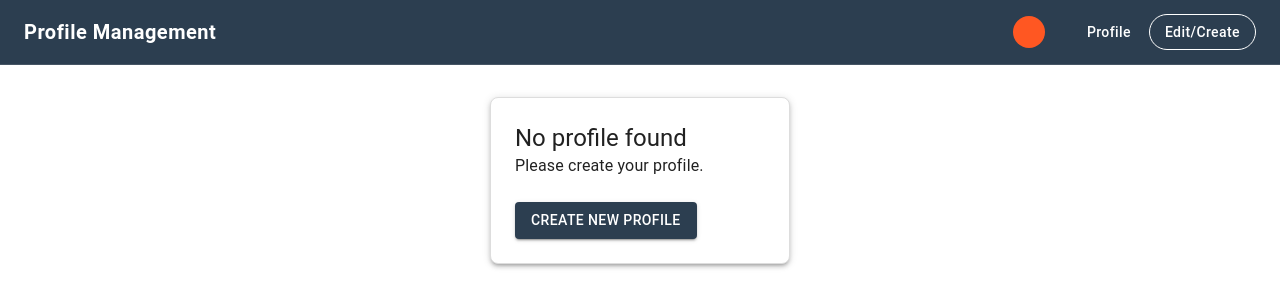
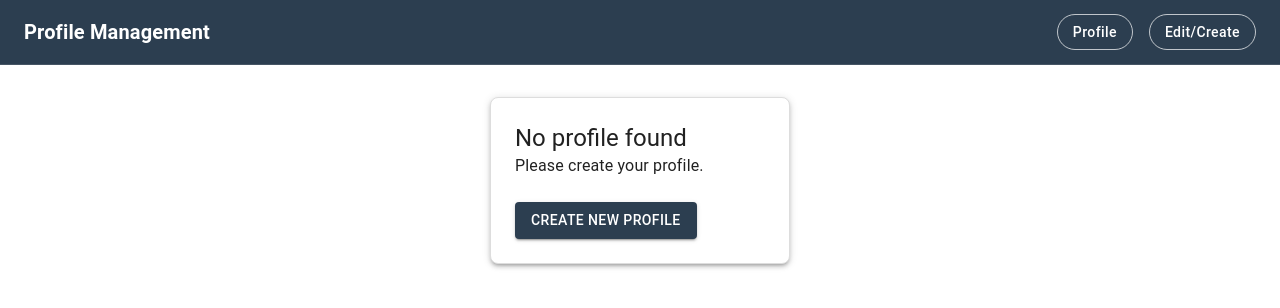
Before and after one commit to NAVYAMAMATHA/PROFILE-MANAGEMENT-APP, a React (Create React App) app: page /profile in a window 1280 px wide. Shown: the top 308 px of the page. Built offline with nearby package versions, Linux system fonts and the light colour scheme; data requests are answered from the project's data file.

Commit message:
Update Navbar.tsx

```diff
--- a/src/components/Navbar.tsx
+++ b/src/components/Navbar.tsx
@@ -1,79 +1,208 @@
-import React from "react";
-import AppBar from "@mui/material/AppBar";
-import Box from "@mui/material/Box";
-import Toolbar from "@mui/material/Toolbar";
-import Typograhy from "@mui/material/Typography";
-import Button from "@mui/material/Button";
-import {Link as RouterLink} from "react-router-dom";
+
+import React, { useState } from "react";
+import { AppBar,Toolbar,
+  Typography,
+Button,
+  Avatar,
+  Stack,IconButton,
+  Drawer, Box,
+  List,ListItem,ListItemButton,ListItemText,useMediaQuery,
+} from "@mui/material";
+import { useTheme } from "@mui/material/styles";
+import MenuIcon from "@mui/icons-material/Menu";
+import { Link as RouterLink } from "react-router-dom";
 import { useAppSelector } from "../hooks";
-import Avatar from "@mui/material/Avatar";
-import Stack from "@mui/material/Stack";
-const NavBar:React.FC=()=>{
-  const profile=useAppSelector(s => s.profile.data);
-  let firstName="",lastName="";
+const NavBar: React.FC=()=>{
+  const profile= useAppSelector((s)=>s.profile.data);
+  const theme=useTheme();
+  const isMobile= useMediaQuery(theme.breakpoints.down("sm"));
+  const [drawerOpen, setDrawerOpen]=useState(false);
+
+
+  let firstName="";
+  let lastName="";
   if (profile?.name){
     const parts=profile.name.trim().split(" ");
-    firstName=parts[0]??"";
-    lastName=parts.length>1?parts.slice(1).join(" "):"";
-  }
+    firstName=parts[0] ?? "";
+    lastName=parts.length>1?parts.slice(1).join(" ") : "";}
+
+
+  const handleDrawerOpen = () => setDrawerOpen(true);
+  const handleDrawerClose = () => setDrawerOpen(false);
+
+
+  const menuItems=[{text: "Profile", link: "/profile"},
+    {text: "Edit/Create", link: "/profile-form"},
+  ];
+
+
   return(
-    <Box sx={{
-      flexGrow:1
-    }}>
-      <AppBar position="static" sx={{
-        backgroundColor:"primary.main",
-        boxShadow:"none",
-        borderBottom:"1px solid rgba(255,255,255,0.12)",
+    <AppBar
+      position="static"
+      sx={{boxShadow: "none",
+        borderBottom: "1px solid rgba(255,255,255,0.12)",}}
+    >
+      <Toolbar sx={{ display: "flex", justifyContent: "space-between" }}>
+        <Typography
+          variant="h6"
+          component={RouterLink}
+          to="/"
+          sx={{
+            color:"inherit",
+            textDecoration:"none",
+            fontWeight:"700",
+            whiteSpace:"nowrap",
+            overflow:"hidden",
+            textOverflow:"ellipsis",
+            mr:2,}}>
+          Profile Management
+        </Typography>
 
-      }}>
-        <Toolbar>
-          <Typograhy variant="h6" component={RouterLink} to="/" sx={{
-            flexGrow:1,
-            textDecoration:"none",
-            color:"white",
-            fontWeight:700,
-            letterSpacing:".5px",
-          }}>Profile Management
-          </Typograhy>
-          <Stack direction="row" spacing={2} alignItems="center" sx={{
-            mr:2
-          }}>
-          <Avatar alt={`${firstName}${lastName}`} sx={{
-            bgcolor:"secondary.main",
-            width:32,
-            height:32,
-            fontSize:14}}>
-              {firstName?.[0]}{lastName?.[0]}
-            </Avatar>
-            <Typograhy variant="body1" sx={{
-              color:"white"
-            }}>
 
-              {firstName}{lastName}
-            </Typograhy>
-            </Stack>
-            <Button component={RouterLink} to="/profile" sx={{
-              color:"white",
-              textTransform:"none",
-              fontWeight:500,
-              "&:hover":{backgroundColor:"primary.dark"
-              },
-            }}>Profile</Button>
-            <Button component={RouterLink} to="/profile-form" variant="outlined" sx={{
-              color:"white",
-              borderColor:"white",
-              textTransform:"none",
-              fontWeight:500,
-              borderRadius:"20px",ml:1,
-              "&:hover":{backgroundColor:"white",
-                color:"primary.main",
-                borderColor:"white",
-              },
-            }}>Edit/Create</Button>
-                    </Toolbar>
-              </AppBar>
+        {isMobile ? (
+          <>
+            {profile?.name&&(
+              <Stack direction="row"
+                spacing={1}
+                alignItems="center"
+                sx={{ml: 1, maxWidth:150}}
+              >
+                <Avatar
+                  alt={`${firstName}${lastName}`}
+                  sx={{
+                    bgcolor:"secondary.main",
+                    width:50,
+                    height:50,
+                    fontSize:14,}}>
+                  {firstName?.[0]}
+                  {lastName?.[0]}
+                </Avatar>
+                <Typography
+                  variant="body2"
+                  sx={{color:"inherit",
+                    whiteSpace:"nowrap",
+                    overflow:"hidden",
+                    textOverflow:"ellipsis",
+                    fontSize:14,}}
+                >
+      {firstName} {lastName}
+                </Typography>
+              </Stack>  )}
 
-    </Box>
+            <IconButton
+
+
+              color="inherit"
+              edge="end"
+              onClick={handleDrawerOpen}
+              aria-label="open menu"
+            >
+                   <MenuIcon />
+            </IconButton>
+
+            <Drawer
+              anchor="right"
+              open={drawerOpen}
+              onClose={handleDrawerClose}
+              ModalProps={{keepMounted:true }}
+            >
+              <Box sx={{ width:240,p:2}} role="presentation">
+                {profile?.name &&(
+                  <Stack
+                    direction="row" spacing={1}
+                    alignItems="center"
+                    sx={{mb:2}} >
+                    <Avatar
+                      alt={`${firstName} ${lastName}`}
+                      sx={{
+    bgcolor: "secondary.main",
+            width:40,
+                        height:40,
+                      }}
+                    >
+                      {firstName?.[0]}
+                      {lastName?.[0]}
+                    </Avatar>
+                    <Typography
+                      variant="body1"
+                      sx={{
+                        fontWeight: 700,
+                        overflow: "hidden",
+                        overflowWrap: "break-word",
+                        whiteSpace: "normal",}}        >
+                      {firstName} {lastName}
+                    </Typography>
+                  </Stack>
+                )}
+
+                <List>
+                  {menuItems.map((item) =>(
+                    <ListItem key={item.text} disablePadding>
+                      <ListItemButton
+                        component={RouterLink}
+                        to={item.link}
+                        onClick={handleDrawerClose}
+                      >
+                        <ListItemText primary={item.text}/>
+        </ListItemButton>
+            </ListItem>
+                  ))}
+                </List>
+              </Box>            </Drawer>
+          </>
+        ) : (
+          <Stack direction="row" spacing={2} alignItems="center" sx={{ ml: "auto"}}>
+            <Button
+              component={RouterLink}
+              to="/profile"
+              variant="outlined"
+              sx={{        color: "inherit",
+                borderColor: "rgba(255,255,255,0.7)",textTransform: "none",
+                fontWeight: 500,
+                borderRadius: "20px",
+                "&:hover": { backgroundColor: "rgba(255,255,255,0.08)" },}}
+            >
+              Profile
+            </Button>
+
+            <Button
+              component={RouterLink}
+              to="/profile-form"
+              variant="outlined"
+              sx={{
+                color: "inherit",   borderColor: "rgba(255,255,255,0.7)",
+                textTransform: "none",
+                fontWeight: 500,     borderRadius: "20px",
+                "&:hover": { backgroundColor: "rgba(255,255,255,0.08)" },
+              }}
+            >
+              Edit/Create
+            </Button>
+
+            {profile?.name && (
+              <Stack direction="row" spacing={1} alignItems="center">
+                <Avatar
+                  alt={`${firstName} ${lastName}`}
+                  sx={{ bgcolor: "secondary.main", width: 36, height: 36 }}
+                >     {firstName?.[0]}
+                  {lastName?.[0]}
+                </Avatar>
+                <Typography
+             variant="body1"
+                  sx={{
+                    whiteSpace: "normal",
+                    overflow: "hidden",
+                    overflowWrap: "break-word",
+             maxWidth: 140,  }}>
+                  {firstName} {lastName}
+                </Typography>
+              </Stack>
+            )}  </Stack>
+        )}     </Toolbar>
+    </AppBar>
   );
 };
+
+
+
 export default NavBar;
```
